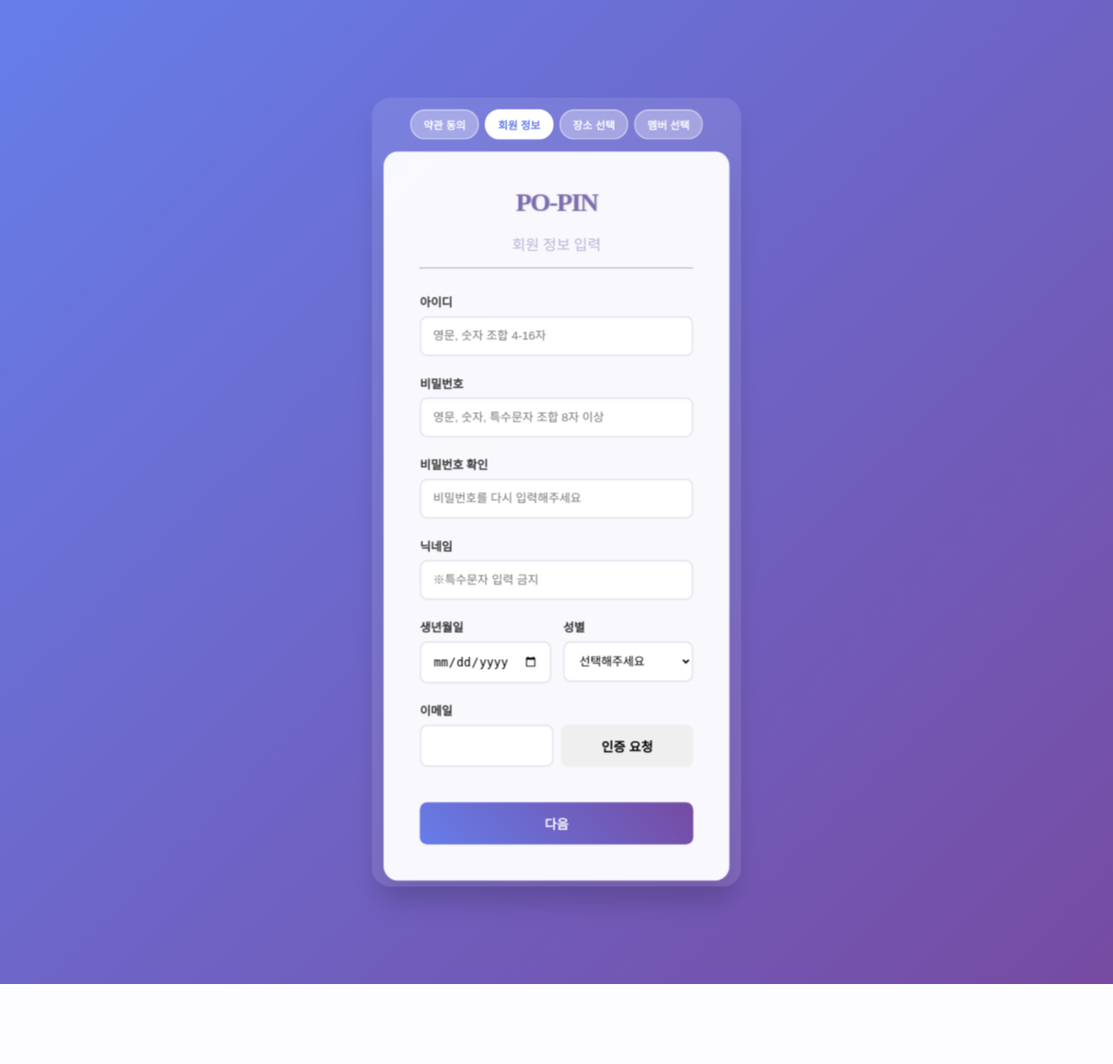
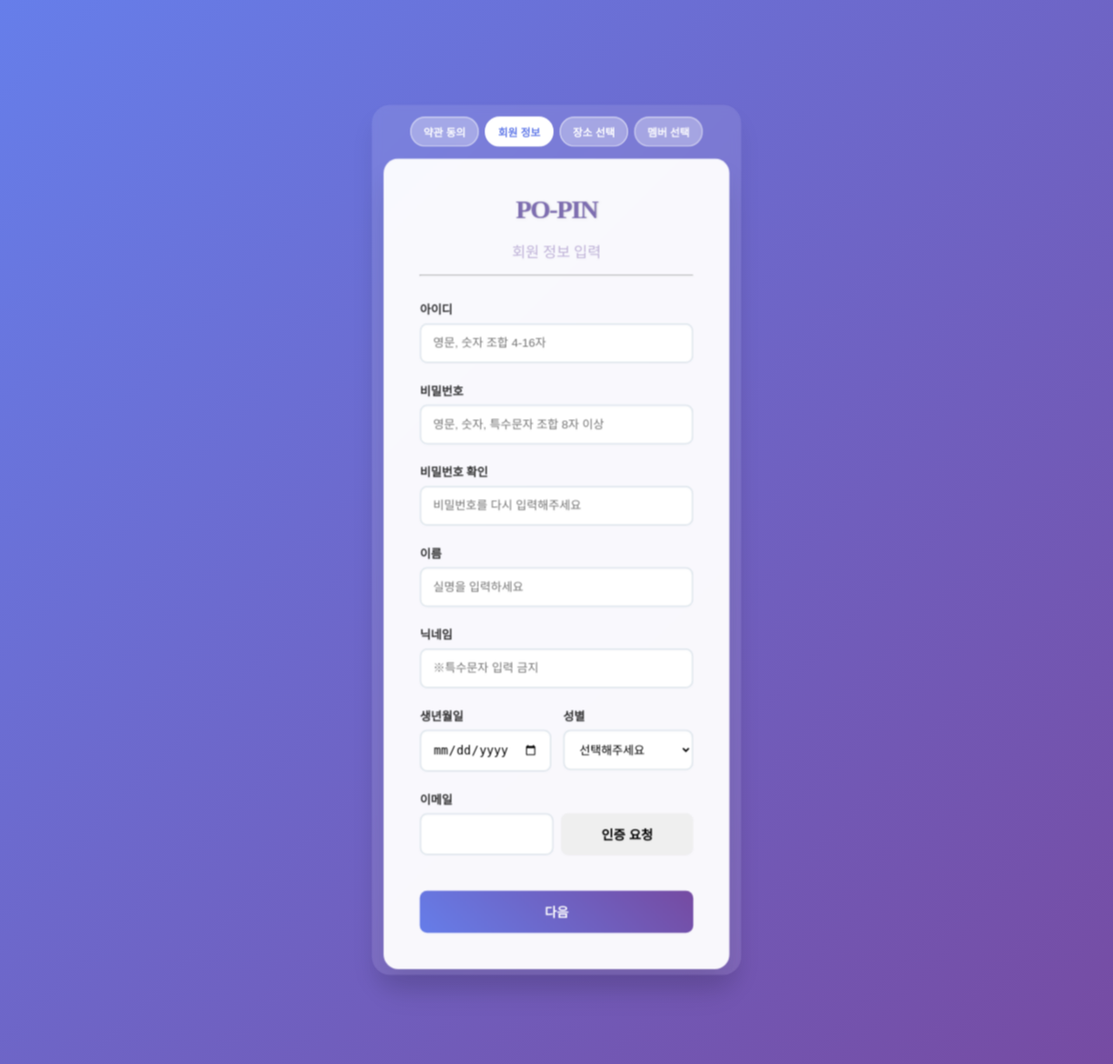
Before and after one commit to kmj123/PO-PIN, a Django app: page /signup/signup/ in a window 1280 px wide. Shown: the top 1224 px of the page at 87% size. Before the commit the page ends 1132 px from the top, so only its background shows below. Run offline with Django 5.2, Linux system fonts and the light colour scheme.

Commit message:
signup html에 닉네임추가

```diff
--- a/popin/signupFT/templates/2.signup.html
+++ b/popin/signupFT/templates/2.signup.html
@@ -292,8 +292,12 @@
         </div>
 
         <div class="form-group">
-          <label for="name">닉네임</label>
-          <input id="name" name="name" placeholder="※특수문자 입력 금지" required type="text" />
+          <label for="name">이름</label>
+          <input id="name" name="name" placeholder="실명을 입력하세요" required type="text" />
+        </div>
+        <div class="form-group">
+          <label for="nickname">닉네임</label>
+          <input id="nickname" name="nickname" placeholder="※특수문자 입력 금지" required type="text" />
         </div>
 
         <div class="form-row">
--- a/popin/signupFT/views.py
+++ b/popin/signupFT/views.py
@@ -59,7 +59,7 @@
         birth_date_str = request.POST.get('birth_date')
         gender = request.POST.get('gender')
         email = request.POST.get('email')
-
+        nickname=request.POST.GET('nickname')
         # 1. 유효성 검사
         if password != confirmPassword:
             messages.error(request, "비밀번호가 일치하지 않습니다.")
@@ -85,12 +85,12 @@
         # 3. 유저 생성
         user = User(
             user_id=user_id,
-            password=make_password(password),  # ✅ 여기 수정
+            password=make_password(password),
             name=name,
+            nickname=nickname,
             birth_date=birth_date,
             gender=gender,
             email=email,
-            nickname=user_id,
             agree_marketing=agree_marketing
         )
         user.save()
```
